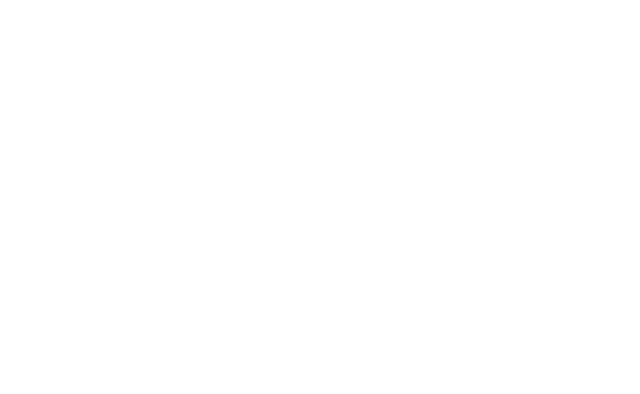
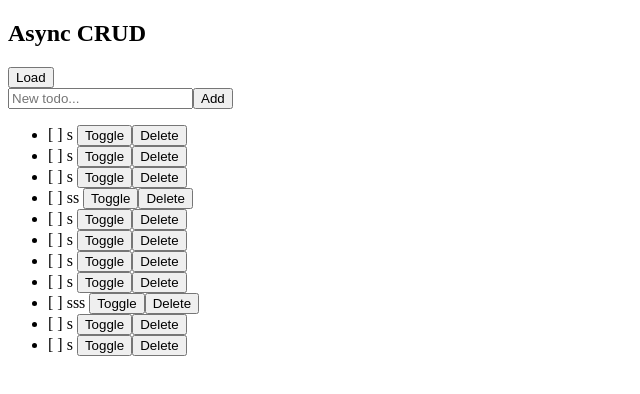
Before and after one commit to Delunsss2345/addexercises, a React (Vite) app: page /async-todo in a window 1280 px wide. Before the commit this address had no page. Shown: the top 394 px of the page, without its empty margins (0-640 px from the left). Built offline with nearby package versions, Linux system fonts and the light colour scheme; data requests are answered from the project's data file.

Commit message:
feat(todo) : xong todo với fetch crud, async crud

```diff
--- /dev/null
+++ b/db.json
@@ -0,0 +1,59 @@
+{
+  "todos": [
+    {
+      "id": "7a34",
+      "title": "s",
+      "done": false
+    },
+    {
+      "id": "2fe2",
+      "title": "s",
+      "done": false
+    },
+    {
+      "id": "3f75",
+      "title": "s",
+      "done": false
+    },
+    {
+      "id": "1111",
+      "title": "ss",
+      "done": false
+    },
+    {
+      "id": "32dc",
+      "title": "s",
+      "done": false
+    },
+    {
+      "id": "af21",
+      "title": "s",
+      "done": false
+    },
+    {
+      "id": "9603",
+      "title": "s",
+      "done": false
+    },
+    {
+      "id": "8f6c",
+      "title": "s",
+      "done": false
+    },
+    {
+      "id": "d796",
+      "title": "sss",
+      "done": false
+    },
+    {
+      "id": "395c",
+      "title": "s",
+      "done": false
+    },
+    {
+      "id": "3595",
+      "title": "s",
+      "done": false
+    }
+  ]
+}
--- a/package.json
+++ b/package.json
@@ -25,6 +25,7 @@
     "eslint-plugin-react-hooks": "^7.0.1",
     "eslint-plugin-react-refresh": "^0.4.24",
     "globals": "^16.5.0",
+    "json-server": "1.0.0-beta.5",
     "vite": "^7.2.4"
   }
 }
--- a/src/configs/routes.jsx
+++ b/src/configs/routes.jsx
@@ -1,3 +1,5 @@
+import AsyncCrud from "../pages/AsyncCrud";
+import FetchCrud from "../pages/FetchCrud";
 import MemoDemo from "../pages/MemoDemo";
 import UseCallbackDemo from "../pages/UseCallbackDemo";
 import UseEffectDemo from "../pages/UseEffectDemo";
@@ -14,4 +16,8 @@
     { path: "use-memo", element: <UseMemoDemo /> },
     { path: "memo", element: <MemoDemo /> },
     { path: "use-callback", element: <UseCallbackDemo /> },
+    { path: "fetch-todo", element: <FetchCrud /> },
+    { path: "axios-todo", element: <UseCallbackDemo /> },
+    { path: "async-todo", element: <AsyncCrud /> },
+
 ];
--- /dev/null
+++ b/src/pages/AsyncCrud/index.jsx
@@ -0,0 +1,96 @@
+import { useCallback, useEffect, useState } from "react";
+
+const API = "http://localhost:3001/todos";
+
+export default function AsyncCrud() {
+    const [items, setItems] = useState([]);
+    const [title, setTitle] = useState("");
+
+    const fetchItems = useCallback(async () => {
+        try {
+            const r = await fetch(API);
+            if (!r.ok) throw new Error("Fetch items failed");
+            const data = await r.json();
+            setItems(data);
+        } catch (e) {
+            console.log(e);
+        }
+    }, []);
+
+    useEffect(() => {
+        fetchItems();
+    }, [fetchItems]);
+
+    const add = async () => {
+        try {
+            if (!title.trim()) return;
+
+            const r = await fetch(API, {
+                method: "POST",
+                headers: { "Content-Type": "application/json" },
+                body: JSON.stringify({ title: title.trim(), done: false }),
+            });
+            if (!r.ok) throw new Error("Add failed");
+
+            const created = await r.json();
+            setItems((prev) => [created, ...prev]);
+            setTitle("");
+        } catch (e) {
+            alert(e.message);
+        }
+    };
+
+    const toggle = async (id, done) => {
+        try {
+            const r = await fetch(`${API}/${id}`, {
+                method: "PATCH",
+                headers: { "Content-type": "application/json" },
+                body: JSON.stringify({ done: !done }),
+            });
+            if (!r.ok) throw new Error("Toggle failed");
+
+            const updated = await r.json();
+            setItems((prev) => prev.map((x) => (x.id === id ? updated : x)));
+        } catch (e) {
+            alert(e.message);
+        }
+    };
+
+    const remove = async (id) => {
+        try {
+            const r = await fetch(`${API}/${id}`, { method: "DELETE" });
+            if (!r.ok) throw new Error("Delete failed");
+
+            setItems((prev) => prev.filter((x) => x.id !== id));
+        } catch (e) {
+            alert(e.message);
+        }
+    };
+
+    return (
+        <div>
+            <h2>Async CRUD</h2>
+
+            <button onClick={fetchItems}>Load</button>
+
+            <div>
+                <input
+                    placeholder="New todo..."
+                    value={title}
+                    onChange={(e) => setTitle(e.target.value)}
+                />
+                <button onClick={add}>Add</button>
+            </div>
+
+            <ul>
+                {items.map((t) => (
+                    <li key={t.id}>
+                        [{t.done ? "x" : " "}] {t.title}{" "}
+                        <button onClick={() => toggle(t.id, t.done)}>Toggle</button>
+                        <button onClick={() => remove(t.id)}>Delete</button>
+                    </li>
+                ))}
+            </ul>
+        </div>
+    );
+}
--- /dev/null
+++ b/src/pages/AxiosCrud/index.jsx
@@ -0,0 +1,6 @@
+const AxiosCrud = () => {
+    return <>
+    </>
+}
+
+export default AxiosCrud;
--- /dev/null
+++ b/src/pages/FetchCrud/index.jsx
@@ -0,0 +1,82 @@
+import { useCallback, useEffect, useState } from "react";
+
+const API = "http://localhost:3001/todos";
+
+export default function FetchCrud() {
+    const [items, setItems] = useState([]);
+    const [title, setTitle] = useState("");
+
+    const fetchItems = useCallback(() => {
+        fetch(API)
+            .then((r) => r.json())
+            .then(setItems)
+            .catch(e => console.log(e))
+    }, []);
+    useEffect(() => {
+        if (fetchItems) {
+            fetchItems()
+        }
+    }, [fetchItems])
+
+    const add = () => {
+        if (!title.trim()) return;
+
+        fetch(API, {
+            method: "POST",
+            headers: { "Content-Type": "application/json" },
+            body: JSON.stringify({ title: title.trim(), done: false }),
+        })
+            .then((r) => r.json())
+            .then((created) => {
+                setItems((prev) => [created, ...prev]);
+                setTitle("");
+            })
+            .catch((e) => alert(e.message));
+    };
+
+    const toggle = (id, done) => {
+        fetch(`${API}/${id}`, {
+            method: "PATCH",
+            headers: { "Content-Type": "application/json" },
+            body: JSON.stringify({ done: !done }),
+        })
+            .then((r) => r.json())
+            .then((updated) => {
+                setItems((prev) => prev.map((x) => (x.id === id ? updated : x)));
+            })
+            .catch((e) => alert(e.message));
+    };
+
+    const remove = (id) => {
+        fetch(`${API}/${id}`, { method: "DELETE" })
+            .then(() => setItems((prev) => prev.filter((x) => x.id !== id)))
+            .catch((e) => alert(e.message));
+    };
+
+    return (
+        <div>
+            <h2>Fetch CRUD (then)</h2>
+
+            <button onClick={fetchItems}>Load</button>
+
+            <div>
+                <input
+                    placeholder="New todo..."
+                    value={title}
+                    onChange={(e) => setTitle(e.target.value)}
+                />
+                <button onClick={add}>Add</button>
+            </div>
+
+            <ul>
+                {items.map((t) => (
+                    <li key={t.id}>
+                        [{t.done ? "x" : " "}] {t.title + ' '}
+                        <button onClick={() => toggle(t.id, t.done)}>Toggle</button>
+                        <button onClick={() => remove(t.id)}>Delete</button>
+                    </li>
+                ))}
+            </ul>
+        </div>
+    );
+}
```
Also changed, not shown: 1 other file (tests, documents, lock files or other folders).
